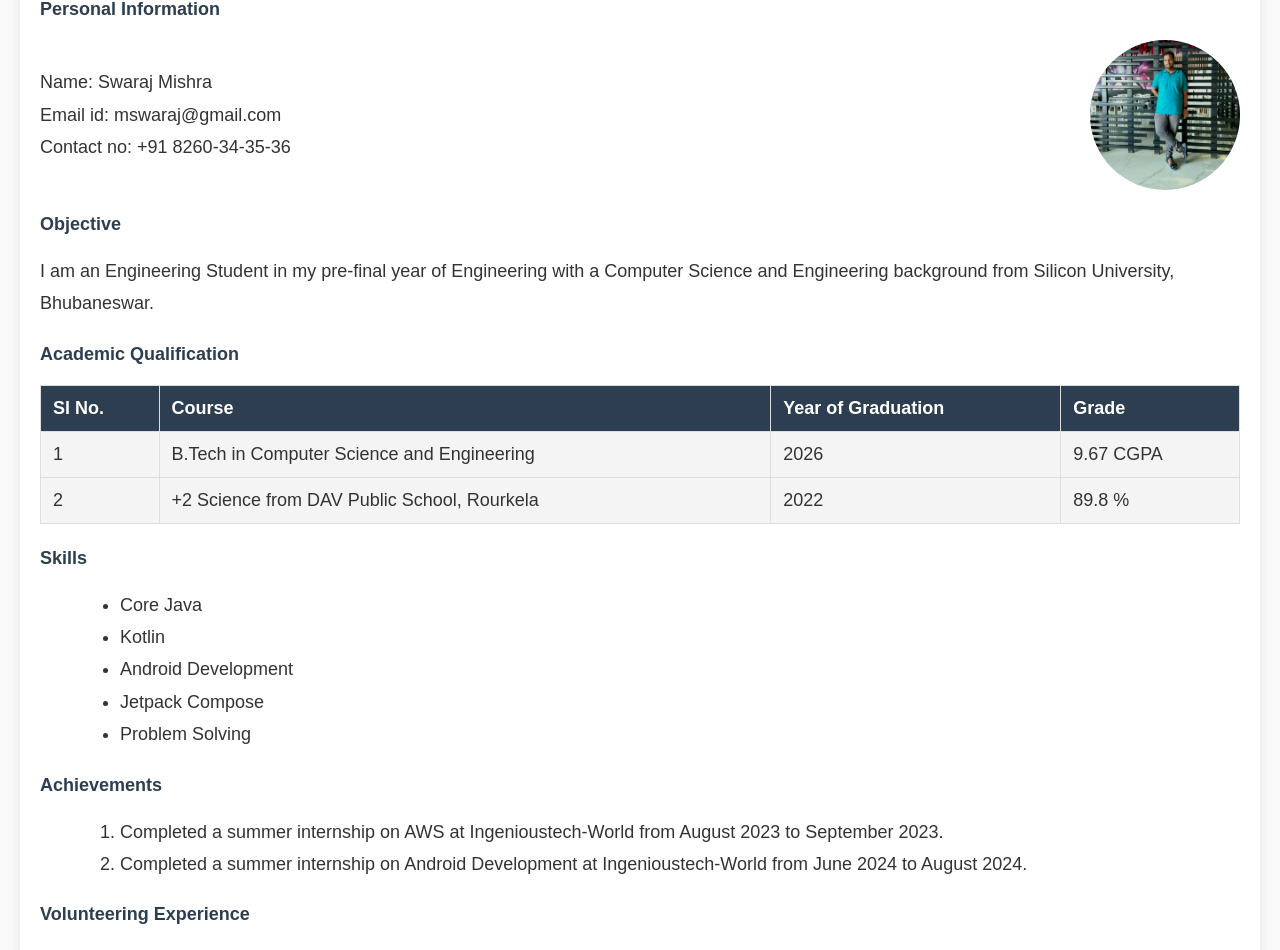
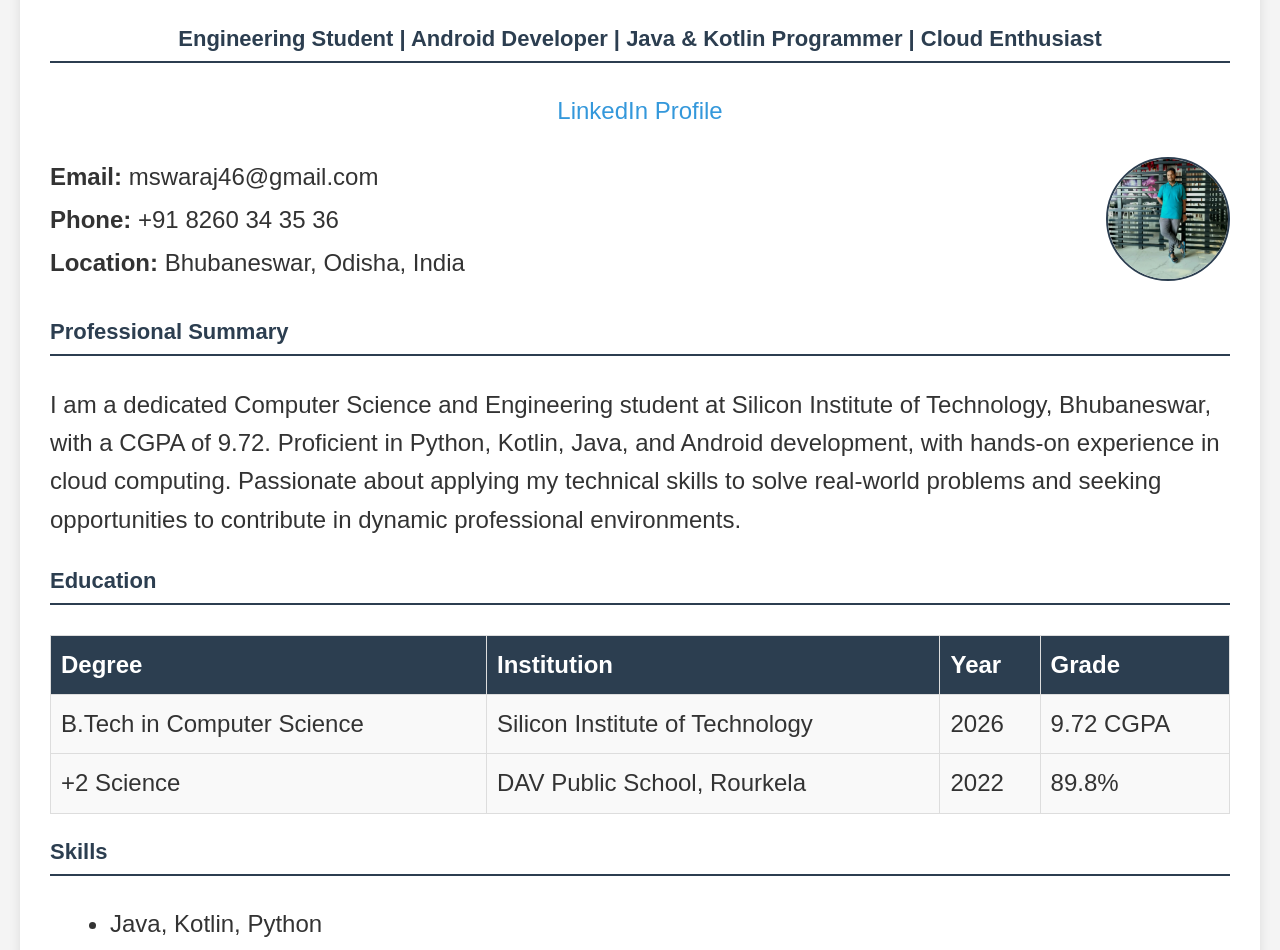
Before and after one commit to swaraj-mishra-3184/BiodataWebpage, a plain HTML site: page index.html in a window 1280 px wide. Shown: the part 131-1081 px from the top of the page. Drawn offline with Linux system fonts and the light colour scheme; a web font is replaced by a local one.

Commit message:
Updated last index.html

```diff
--- a/index.html
+++ b/index.html
@@ -1,73 +1,76 @@
 <!DOCTYPE html>
 <html lang="en">
+
 <head>
     <meta charset="UTF-8">
     <meta name="viewport" content="width=device-width, initial-scale=1.0">
-    <title>Bio Data</title>
+    <title>Resume - Swaraj Mishra</title>
     <link href="https://fonts.googleapis.com/css2?family=Google+Sans&display=swap" rel="stylesheet">
     <style>
-
         body {
             font-family: 'Google Sans', sans-serif;
             margin: 20px;
-            background-color: #f9f9f9;
+            background-color: #f4f4f4;
             color: #333;
-            font-size: large;
-            user-select: none;
+            font-size: 24px;
+            line-height: 1.6;
         }
 
         .container {
+            background-color: #fff;
+            padding: 30px;
+            max-width: 1600px;
             margin: auto;
-            background-color: #fff;
-            padding: 20px;
-            border-radius: 8px;
-            box-shadow: 0 2px 10px rgba(0, 0, 0, 0.1);
-            max-width: 1200px;
-        }
-
-        h1, h4 {
-            color: #2c3e50;
-            margin-bottom: 20px;
+            border-radius: 10px;
+            box-shadow: 0 4px 12px rgba(0, 0, 0, 0.1);
         }
 
         h1 {
             text-align: center;
+            color: #2c3e50;
+            font-size: 36px;
+            margin-bottom: 10px;
+        }
+
+        h4 {
+            color: #2c3e50;
+            font-size: 22px;
+            margin-top: 20px;
+            border-bottom: 2px solid #2c3e50;
+            padding-bottom: 5px;
         }
 
         .personal-info {
             display: flex;
             align-items: center;
             justify-content: space-between;
-            margin-bottom: 20px;
+            margin-bottom: 30px;
         }
 
-        .info-text {
-            flex: 1;
-            margin-right: 20px;
-        }
-
-        p {
+        .info-text p {
+            margin: 0;
             line-height: 1.8;
-            margin: 10px 0;
         }
 
         .profile-image {
-            width: 150px;
-            height: 150px;
+            width: 120px;
+            height: 120px;
             border-radius: 50%;
             object-fit: cover;
+            border: 2px solid #2c3e50;
         }
 
         table {
             width: 100%;
             border-collapse: collapse;
             margin-bottom: 20px;
-            text-align: left;
         }
 
-        th, td {
+        th,
+        td {
             border: 1px solid #ddd;
-            padding: 12px;
+            padding: 10px;
+            text-align: left;
         }
 
         th {
@@ -76,97 +79,151 @@
         }
 
         td {
-            background-color: #f4f4f4;
+            background-color: #f9f9f9;
         }
 
-        ul, ol {
-            line-height: 1.8;
-            margin-left: 40px;
-            margin-bottom: 20px;
+        ul,
+        ol {
+            margin-left: 20px;
         }
 
-        ul {
-            list-style-type: disc;
+        ul li,
+        ol li {
+            margin-bottom: 10px;
         }
 
-        ol {
-            list-style-type: decimal;
+        a {
+            color: #3498db;
+            text-decoration: none;
+        }
+
+        a:hover {
+            text-decoration: underline;
+        }
+
+        footer {
+            text-align: center;
+            margin-top: 40px;
+            color: #777;
+            font-size: 14px;
         }
     </style>
 </head>
+
 <body>
 
     <div class="container">
+        <h1>Swaraj Mishra</h1>
+        <h4 style="text-align: center;">Engineering Student | Android Developer | Java & Kotlin Programmer | Cloud Enthusiast</h4>
+        <p style="text-align: center;">
+            <a href="https://www.linkedin.com/in/mswaraj46/" target="_blank">LinkedIn Profile</a>
+        </p>
 
-        <h1>Bio Data</h1>
-
-        <h4>Personal Information</h4>
         <div class="personal-info">
             <div class="info-text">
                 <p>
-                    Name: Swaraj Mishra<br>
-                    Email id: mswaraj@gmail.com<br>
-                    Contact no: +91 8260-34-35-36
+                    <strong>Email:</strong> mswaraj46@gmail.com<br>
+                    <strong>Phone:</strong> +91 8260 34 35 36<br>
+                    <strong>Location:</strong> Bhubaneswar, Odisha, India
                 </p>
             </div>
             <img src="./SM.jpg" alt="Profile Image" class="profile-image">
         </div>
 
-        <h4>Objective</h4>
+        <h4>Professional Summary</h4>
         <p>
-            I am an Engineering Student in my pre-final year of Engineering with a Computer Science and Engineering background from Silicon University, Bhubaneswar.
+            I am a dedicated Computer Science and Engineering student at Silicon Institute of Technology, Bhubaneswar, with a CGPA of 9.72. Proficient in Python, Kotlin, Java, and Android development, with hands-on experience in cloud computing. Passionate about applying my technical skills to solve real-world problems and seeking opportunities to contribute in dynamic professional environments.
         </p>
 
-        <h4>Academic Qualification</h4>
+        <h4>Education</h4>
         <table>
             <thead>
                 <tr>
-                    <th>Sl No.</th>
-                    <th>Course</th>
-                    <th>Year of Graduation</th>
+                    <th>Degree</th>
+                    <th>Institution</th>
+                    <th>Year</th>
                     <th>Grade</th>
                 </tr>
             </thead>
             <tbody>
                 <tr>
-                    <td>1</td>
-                    <td>B.Tech in Computer Science and Engineering</td>
+                    <td>B.Tech in Computer Science</td>
+                    <td>Silicon Institute of Technology</td>
                     <td>2026</td>
-                    <td>9.67 CGPA</td>
+                    <td>9.72 CGPA</td>
                 </tr>
                 <tr>
-                    <td>2</td>
-                    <td>+2 Science from DAV Public School, Rourkela</td>
+                    <td>+2 Science</td>
+                    <td>DAV Public School, Rourkela</td>
                     <td>2022</td>
-                    <td>89.8 %</td>
+                    <td>89.8%</td>
                 </tr>
             </tbody>
         </table>
 
         <h4>Skills</h4>
         <ul>
-            <li>Core Java</li>
-            <li>Kotlin</li>
-            <li>Android Development</li>
-            <li>Jetpack Compose</li>
-            <li>Problem Solving</li>
+            <li>Java, Kotlin, Python</li>
+            <li>Android Development (Jetpack Compose)</li>
+            <li>Cloud Computing (AWS, Google Cloud)</li>
+            <li>RESTful APIs</li>
+            <li>Problem Solving & Analytical Thinking</li>
+            <li>Team Collaboration & Mentoring</li>
+        </ul>
+
+        <h4>Experience</h4>
+        <ol>
+            <li>
+                <strong>IBM SkillsBuild Data Analytics Internship</strong><br>
+                CSRBOX, July 2024 - August 2024, Bhubaneswar<br>
+                <ul>
+                    <li>Conducted data analysis and visualizations to support data-driven decisions.</li>
+                    <li>Collaborated with stakeholders to interpret analytical results for strategy development.</li>
+                </ul>
+            </li>
+            <li>
+                <strong>Android Development Intern</strong><br>
+                Ingenious-tech, June 2024 - August 2024, Bhubaneswar<br>
+                <ul>
+                    <li>Developed Android applications using Kotlin with features such as API integration and user authentication.</li>
+                    <li>Worked on UI/UX designs and optimized app performance.</li>
+                </ul>
+            </li>
+            <li>
+                <strong>Industrial Training in AWS</strong><br>
+                Ingenious-tech, August 2023 - September 2023<br>
+                <ul>
+                    <li>Acquired expertise in cloud architecture, including security and scalability on AWS.</li>
+                </ul>
+            </li>
+        </ol>
+
+        <h4>Projects</h4>
+        <ul>
+            <li><strong>Predictive Analytics for Urban Climate Resilience:</strong> Developed ML models to estimate climate impacts and proposed strategies to enhance resilience.</li>
+            <li><strong>E-Commerce App:</strong> Designed and implemented a full-featured e-commerce app with product management, profile updates, and user registration.</li>
+            <li><strong>ATM Interface Simulation:</strong> Created an ATM interface simulation with transaction management and account features.</li>
+            <li><strong>AWS Web Infrastructure:</strong> Built a secure, scalable web infrastructure using AWS services.</li>
         </ul>
 
         <h4>Achievements</h4>
-        <ol>
-            <li>Completed a summer internship on AWS at Ingenioustech-World from August 2023 to September 2023.</li>
-            <li>Completed a summer internship on Android Development at Ingenioustech-World from June 2024 to August 2024.</li>
-        </ol>
+        <ul>
+            <li>Completed summer internship in AWS at Ingenious-tech (2023).</li>
+            <li>Completed Android Development internship at Ingenious-tech (2024).</li>
+        </ul>
 
         <h4>Volunteering Experience</h4>
-        <ol>
+        <ul>
             <li>Mobile Development Lead at GDG on Campus Silicon Chapter</li>
             <li>Social Media Manager at ISTE Silicon Students Chapter</li>
-            <li>Social Media Management at YFS Silicon Chapter</li>
-            <li>Mentored students in learning AWS at Ingenioustech-World</li>
-        </ol>
+            <li>AWS Mentor at Ingenious-tech</li>
+        </ul>
 
+        <footer>
+            <p>© Swaraj Mishra | Contact: <a href="mailto:mswaraj46@gmail.com">mswaraj46@gmail.com</a></p>
+        </footer>
     </div>
 
 </body>
+
 </html>
```
